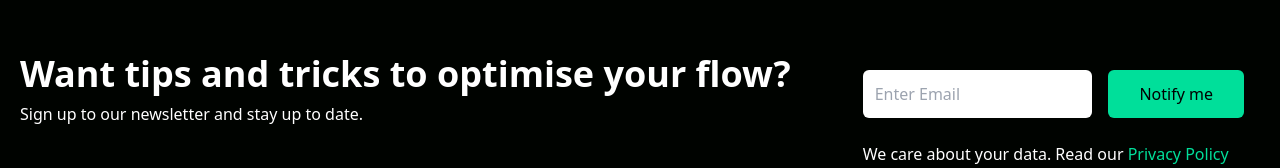
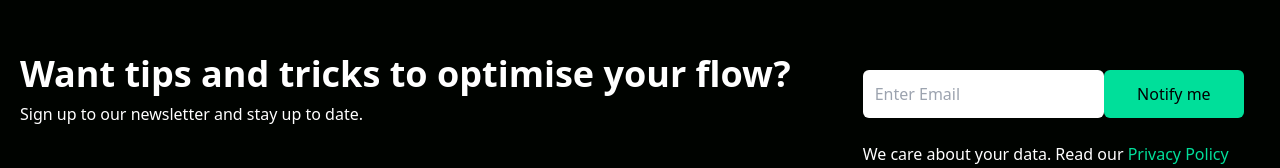
Before and after one commit to ArnabChatterjee20k/React, a React (Create React App) app in the folder tailwind/: page / in a window 1280 px wide. Shown: the part 1603-1771 px from the top of the page. Built offline with nearby package versions, Linux system fonts and the light colour scheme.

Commit message:
modified the button of the newsletter

```diff
--- a/tailwind/src/component/NewsLetter.jsx
+++ b/tailwind/src/component/NewsLetter.jsx
@@ -9,7 +9,7 @@
                 <div className="my-4 px-4">
                     <div className="flex flex-col sm:flex-row items-center justify-between w-full">
                         <input type="email" placeholder="Enter Email" className="p-3 flex w-full rounded-md text-black"/>
-                        <button className='bg-[#00df9a] w-[200px] rounded-md font-medium ml-4 my-6 mx-auto px-6 py-3 text-black'>Notify me</button>
+                        <button className='bg-[#00df9a] w-[200px] rounded-md font-medium my-6 mx-auto px-6 py-3 text-black'>Notify me</button>
                     </div>
                     <p>We care about your data. Read our<span className="text-[#00df9a]"> Privacy Policy</span></p>
                 </div>
```
